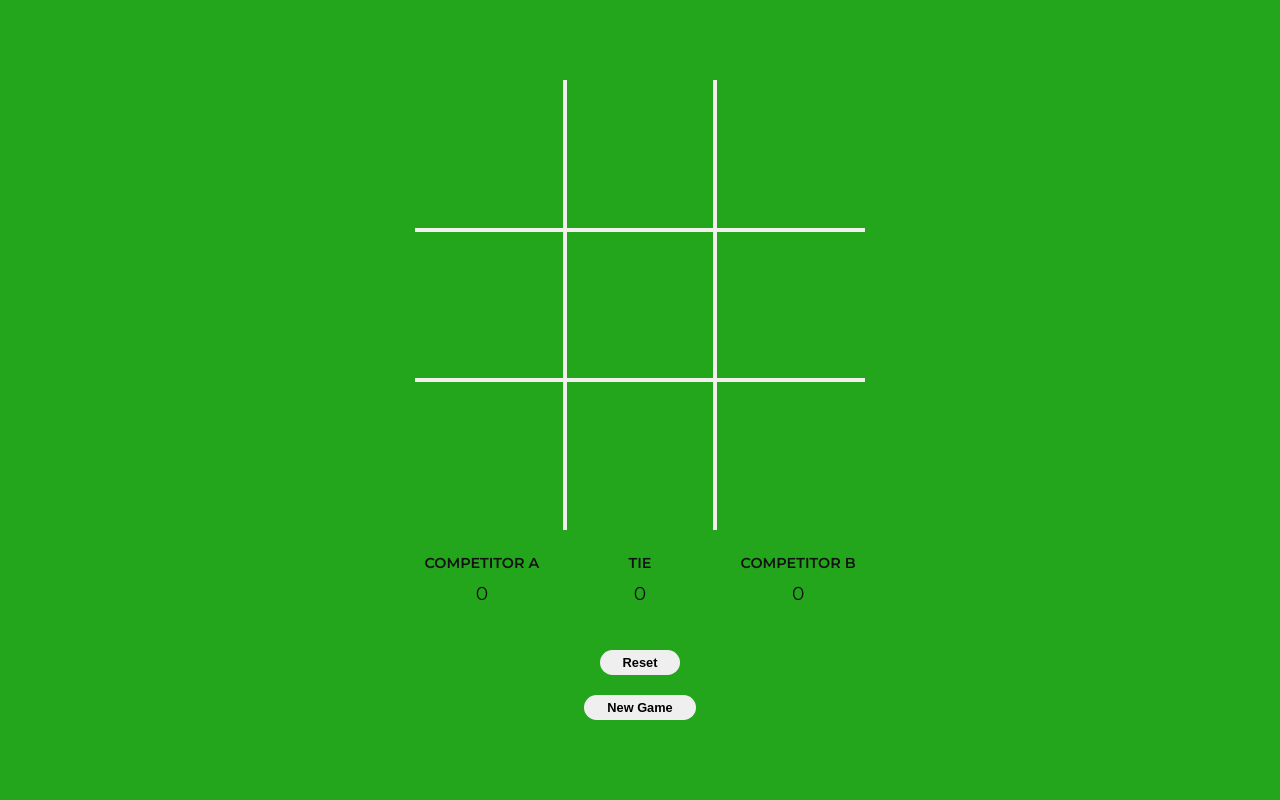
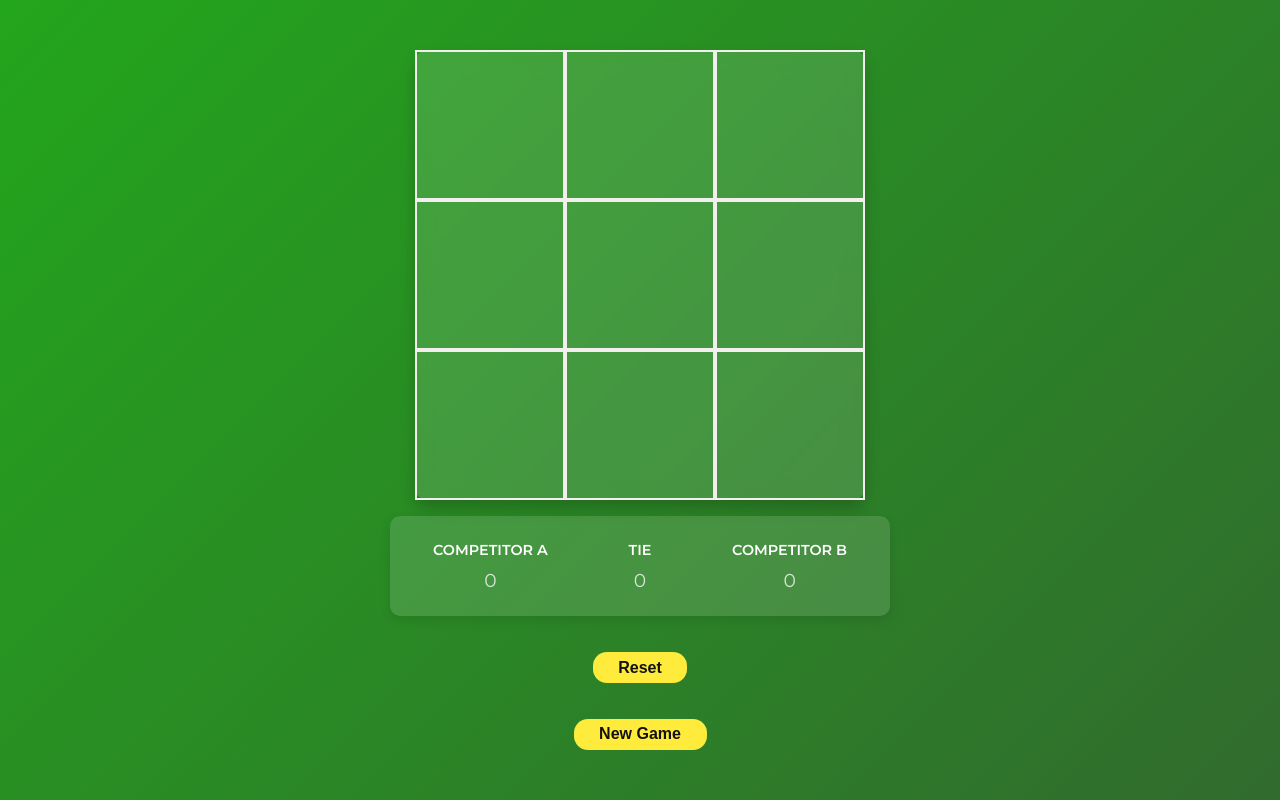
Before and after one commit to MoinShaikh2534/Small_Project, a plain HTML site: page index.html in a window 1280 px wide. Drawn offline with nearby package versions, Linux system fonts and the light colour scheme.

Commit message:
Update style.css

```diff
--- a/style.css
+++ b/style.css
@@ -1,170 +1,150 @@
-*{
+* {
     margin: 0;
     padding: 0;
     box-sizing: border-box;
 }
-html,body{
+html, body {
     height: 100%;
     width: 100%;
-    background-color: hsl(117, 71%, 38%);
+    background: linear-gradient(135deg, hsl(117, 71%, 38%), hsl(117, 40%, 30%));
     color: #121212;
-    font-family: "Montserrat";
+    font-family: "Montserrat", sans-serif;
+    display: flex;
+    justify-content: center;
+    align-items: center;
 }
-#main{
+#main {
     height: 100%;
     width: 100%;
-    /* position: relative; */
     display: flex;
     justify-content: center;
     align-items: center;
     flex-direction: column;
-    /* gap: 3vw; */
+    gap: 2vh;
+    transition: all 0.3s ease-in-out;
 }
 
-.game{
-    /* position: absolute;
-    top: 42%;
-    left: 50%;
-    transform: translate(-50%,-50%); */
+.game {
     height: 450px;
     width: 450px;
-    /* background-color: #fff; */
+    background-color: #ffffff20;
+    box-shadow: 0 8px 15px rgba(0, 0, 0, 0.2);
+    backdrop-filter: blur(10px);
+    border-radius: 12px;
+    transition: transform 0.3s ease-in-out;
 }
 
-.board{
+.game:hover {
+    transform: scale(1.05);
+}
+
+.board {
     height: 100%;
     width: 100%;
-    /* background-color: #fff; */
 }
 
-.row{
+.row {
     height: calc(100% / 3);
     width: 100%;
-    /* background-color: red; */
-    /* border-bottom: 3px solid #000; */
     display: flex;
 }
-.row>div{
+.row > div {
     height: 100%;
     width: calc(100% / 3);
-    /* background-color: aqua; */
     border: 2px solid #f3efef;
+    transition: background-color 0.3s ease, transform 0.3s ease;
+    cursor: pointer;
+}
+.row > div:hover {
+    background-color: #ffffff30;
+    transform: scale(1.1);
 }
 
-.row .cell0{
-    border-top: none;
-    border-left: none;
-}
-.row .cell1{
-    border-top: none;
-}
-.row .cell2{
-    border-top: none;
-    border-right: none;
-}
-.row .cell3{
-    border-left: none;
-}
-.row .cell5{
-    border-right: none;
-}
-.row .cell6{
-    border-left: none;
-    border-bottom: none;
-}
-.row .cell7{
-    border-bottom: none;
-}
-.row .cell8{
-    border-bottom: none;
-    border-right: none;
-}
-
-.cell{
+.cell {
     display: flex;
     align-items: center;
     justify-content: center;
     font-size: 7rem;
+    color: #fff;
     user-select: none;
+    transition: color 0.3s ease;
+}
+.cell:hover {
+    color: #ffeb3b;
 }
 
-#scoreboard{
+#scoreboard {
     height: 100px;
     width: 500px;
-    /* background-color: #fff; */
     display: flex;
-    padding: 0vw 1vw;
+    padding: 1vw 2vw;
+    background-color: #ffffff20;
+    box-shadow: 0 4px 12px rgba(0, 0, 0, 0.1);
+    border-radius: 10px;
 }
 
-#scoreboard div{
+#scoreboard div {
     height: 100%;
     width: calc(100% / 3);
-    /* background-color: red; */
-    /* border: 2px solid #fff; */
     display: flex;
     align-items: center;
     justify-content: center;
     flex-direction: column;
     gap: 10px;
+    transition: transform 0.3s ease;
 }
-#scoreboard h2{
+#scoreboard div:hover {
+    transform: scale(1.1);
+}
+
+#scoreboard h2 {
     text-transform: uppercase;
     font-size: 0.9rem;
     font-weight: 600;
     cursor: pointer;
+    color: #ffffff;
 }
 
-#scoreboard .count{
+#scoreboard .count {
     font-weight: 400;
+    color: #ffffffc7;
 }
 
-.new .new-btn, .reset .reset-btn{
+.new .new-btn, .reset .reset-btn {
     margin-top: 20px;
-    padding: 0.4vw 1.8vw;
+    padding: 0.5vw 2vw;
     border: none;
     border-radius: 14px;
-    font-size: 0.8rem;
+    font-size: 1rem;
     font-weight: 600;
+    background-color: #ffeb3b;
+    color: #121212;
+    cursor: pointer;
+    transition: background-color 0.3s ease, transform 0.3s ease;
 }
-@media (max-width:768px) {
-    #main{
+.new .new-btn:hover, .reset .reset-btn:hover {
+    background-color: #fdd835;
+    transform: translateY(-2px);
+}
+
+@media (max-width: 768px) {
+    #main {
         gap: 4vh;
     }
-    .game{
-        /* position: absolute;
-        top: 42%;
-        left: 50%;
-        transform: translate(-50%,-50%); */
+    .game {
         height: 330px;
         width: 330px;
-        /* background-color: #fff; */
     }
-
-    .board{
-        height: 100%;
-        width: 100%;
-        /* background-color: #fff; */
-    }
-    .cell{
+    .cell {
         font-size: 5rem;
         font-weight: 500;
     }
-    #scoreboard{
+    #scoreboard {
         height: 100px;
         width: 350px;
     }
-    #scoreboard h2{
-        text-transform: uppercase;
-        font-size: 0.9rem;
-        font-weight: 600;
-        cursor: pointer;
-    }
-    .new .new-btn, .reset .reset-btn{
-        margin-top: 20px;
-        padding: 2vw 8vw;
-        border: none;
-        border-radius: 14px;
+    .new .new-btn, .reset .reset-btn {
+        padding: 2vw 6vw;
         font-size: 1rem;
-        font-weight: 700;
     }
 }
```
